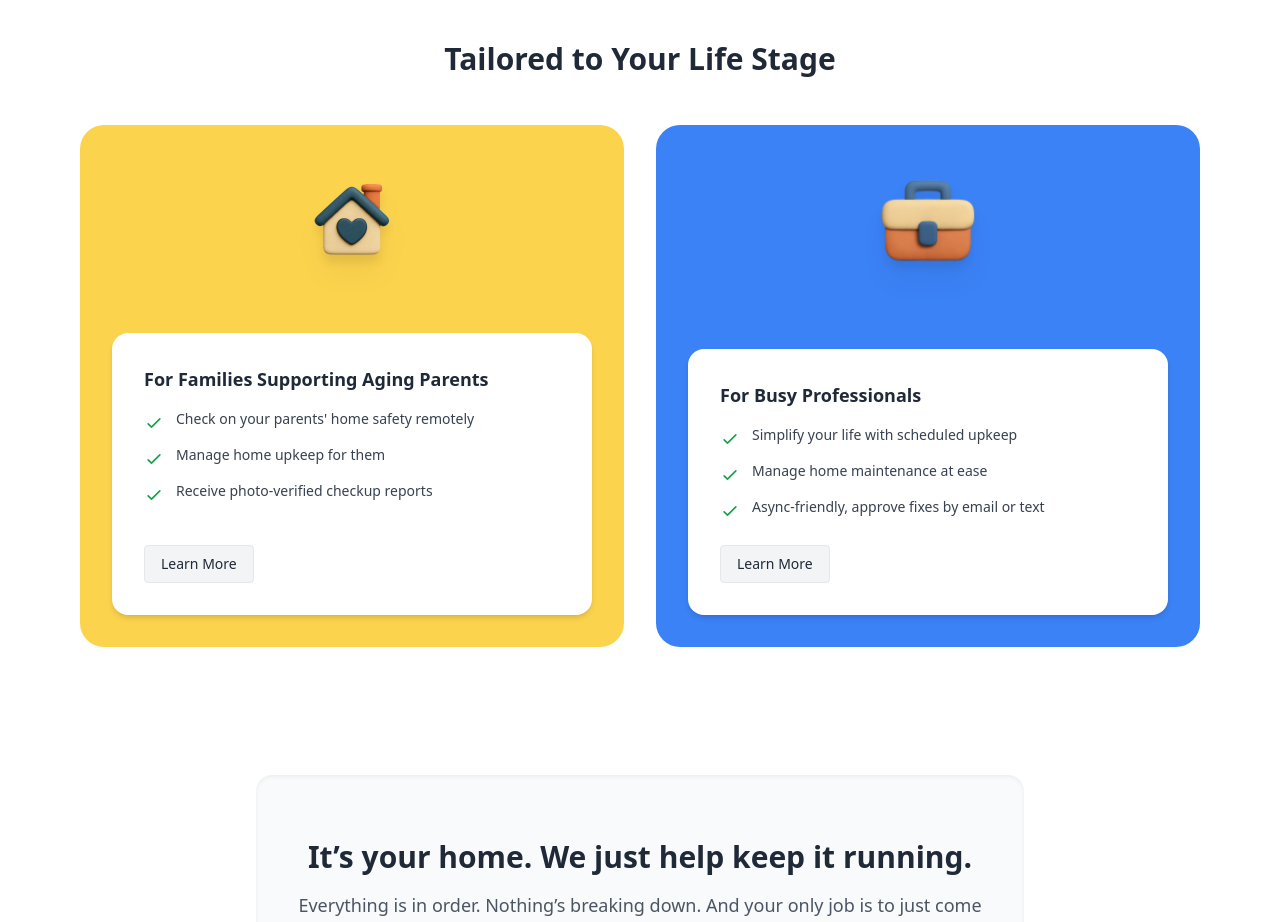
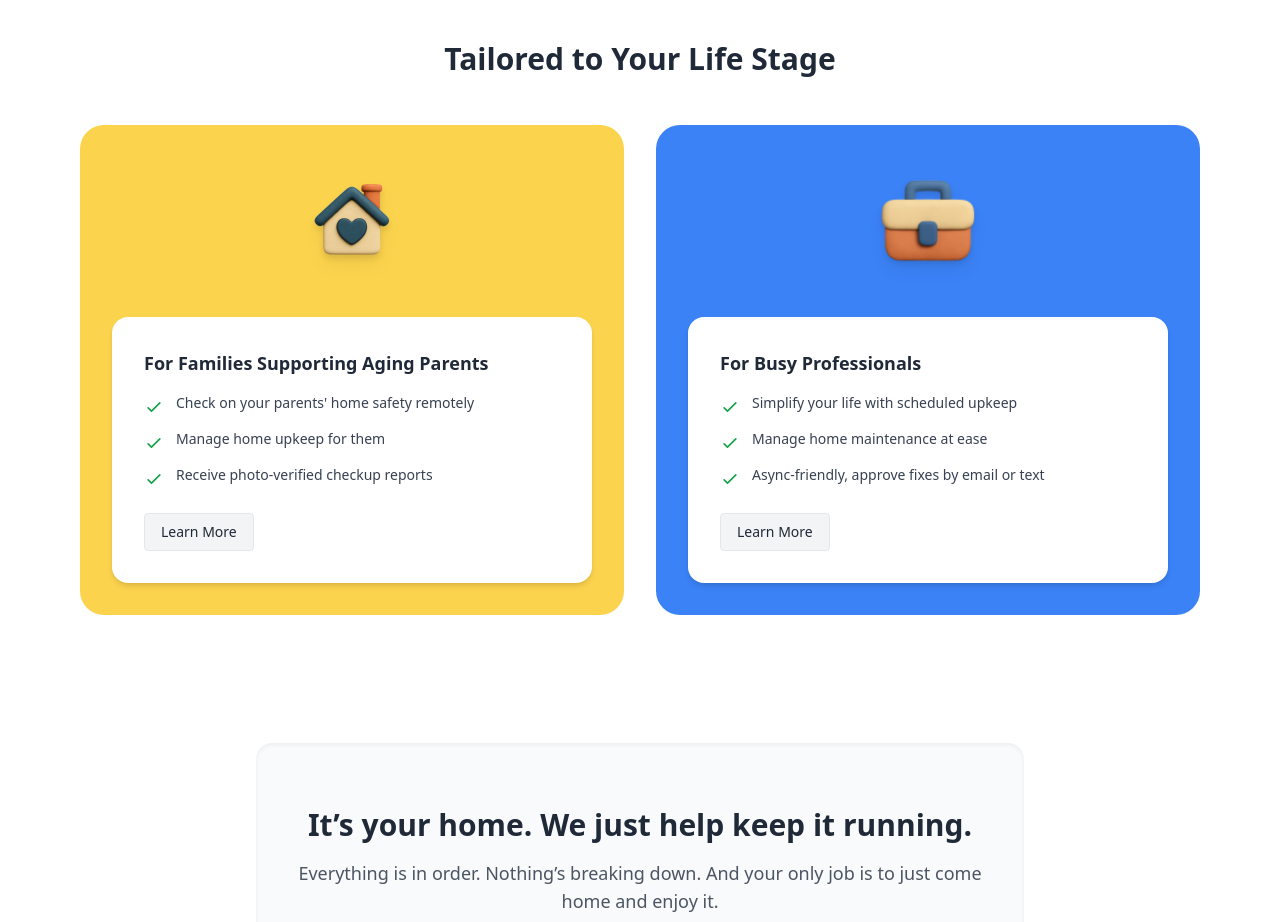
Before and after one commit to nickalodian-upkept/upkept-homepage, a Next.js app: page / in a window 1280 px wide. Shown: the part 1780-2702 px from the top of the page. Built offline with nearby package versions, Linux system fonts and the light colour scheme.

Commit message:
Update life stage section with new layout, colors, and icons

```diff
--- a/pages/index.js
+++ b/pages/index.js
@@ -247,11 +247,11 @@ export default function Home() {
   <div className="grid grid-cols-1 md:grid-cols-2 gap-8 text-left">
 
     {/* For Families */}
-    <div className="bg-[#FCD34D] rounded-3xl p-6 sm:p-8 flex flex-col justify-between items-center">
+    <div className="group bg-[#FCD34D] rounded-3xl p-6 sm:p-8 flex flex-col justify-between items-center transition transform hover:scale-105 duration-300 ease-in-out">
       <img
         src="/life-stage-families.png"
         alt="Family Icon"
-        className="w-28 sm:w-32 mb-10 sm:mb-12 drop-shadow-xl"
+        className="w-28 sm:w-32 mb-8 drop-shadow-lg transition duration-300 ease-in-out group-hover:scale-110"
       />
       <div className="bg-white rounded-2xl shadow-md p-6 sm:p-8 w-full flex flex-col justify-between flex-grow">
         <div>
@@ -278,11 +278,11 @@ export default function Home() {
     </div>
 
     {/* For Professionals */}
-    <div className="bg-[#3B82F6] rounded-3xl p-6 sm:p-8 flex flex-col justify-between items-center">
+    <div className="group bg-[#3B82F6] rounded-3xl p-6 sm:p-8 flex flex-col justify-between items-center transition transform hover:scale-105 duration-300 ease-in-out">
       <img
         src="/life-stage-professionals.png"
         alt="Professional Icon"
-        className="w-28 sm:w-32 mb-12 sm:mb-16 drop-shadow-xl"
+        className="w-28 sm:w-32 mb-8 drop-shadow-lg transition duration-300 ease-in-out group-hover:scale-110"
       />
       <div className="bg-white rounded-2xl shadow-md p-6 sm:p-8 w-full flex flex-col justify-between flex-grow">
         <div>
```
